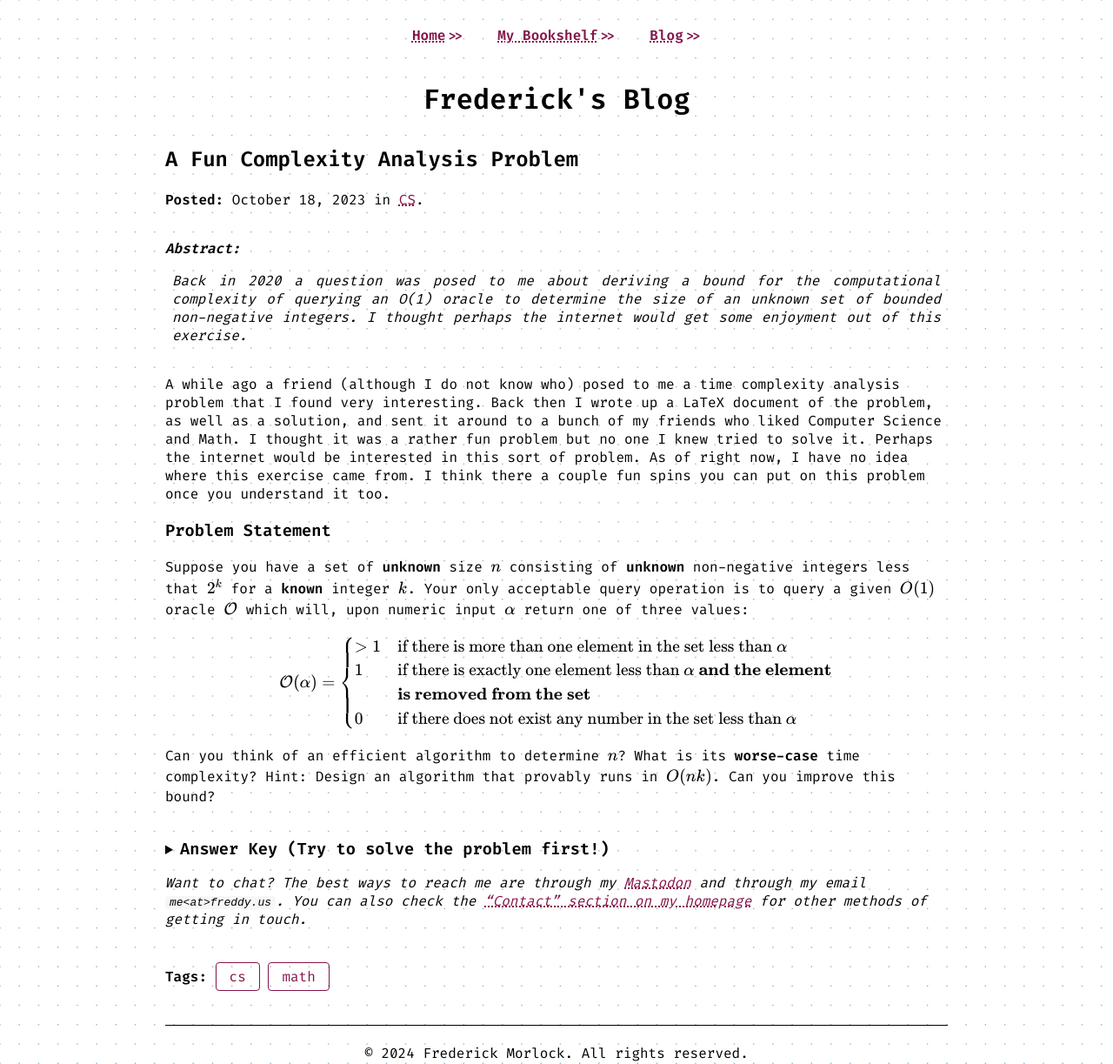
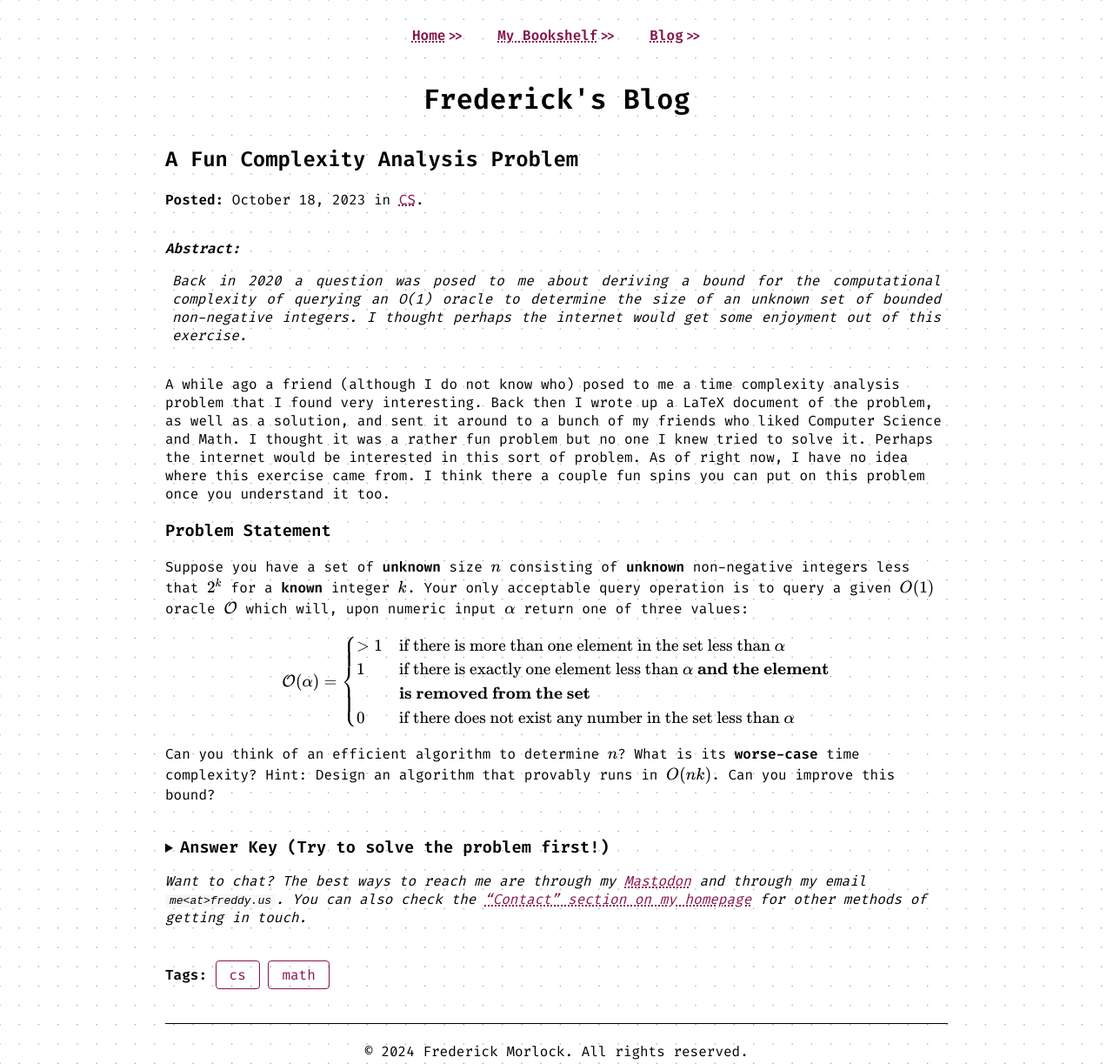
Before and after one commit to FrederickGeek8/freddy.us, a Jekyll site: the page built from _posts/2023-10-18-fun-complexity-analysis.md, in a window 1280 px wide. Shown: the whole page at 87% size. Built offline with Jekyll 4.4.1, drawn with Linux system fonts in a browser that asks for light colours.

Commit message:
Update KaTeX styling for more consistency & control

```diff
--- a/_includes/katex.html
+++ b/_includes/katex.html
@@ -30,3 +30,9 @@
     });
   });
 </script>
+
+<style>
+  .katex {
+    font-size: 1.2em;
+  }
+</style>
--- a/_sass/blog.scss
+++ b/_sass/blog.scss
@@ -96,12 +96,6 @@
   margin-left: 1em;
 }
 
-.MathJax {
-  overflow-x: auto;
-  // a small tweak because we have `matchFontHeight: false`
-  font-size: 1.1em;
-}
-
 details > div {
   margin-left: 1em;
   margin-right: 1em;
```
